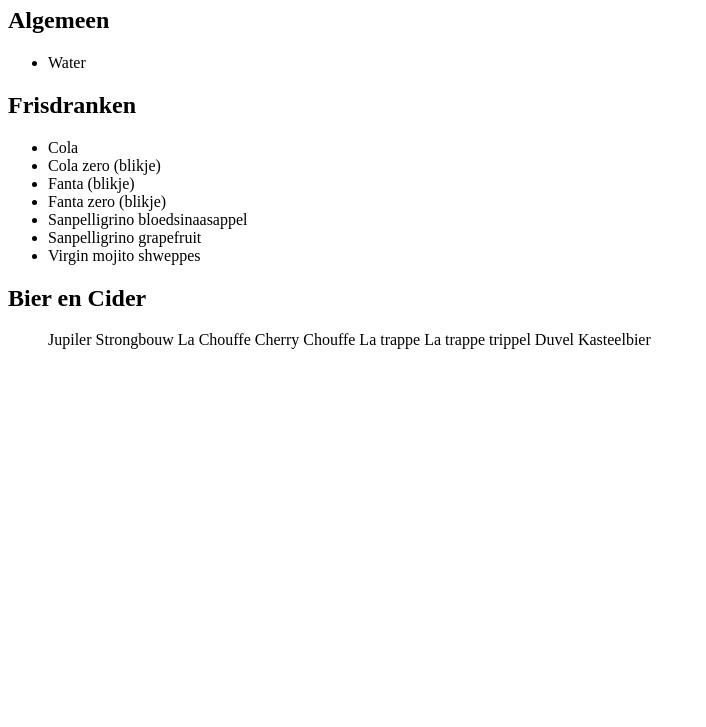
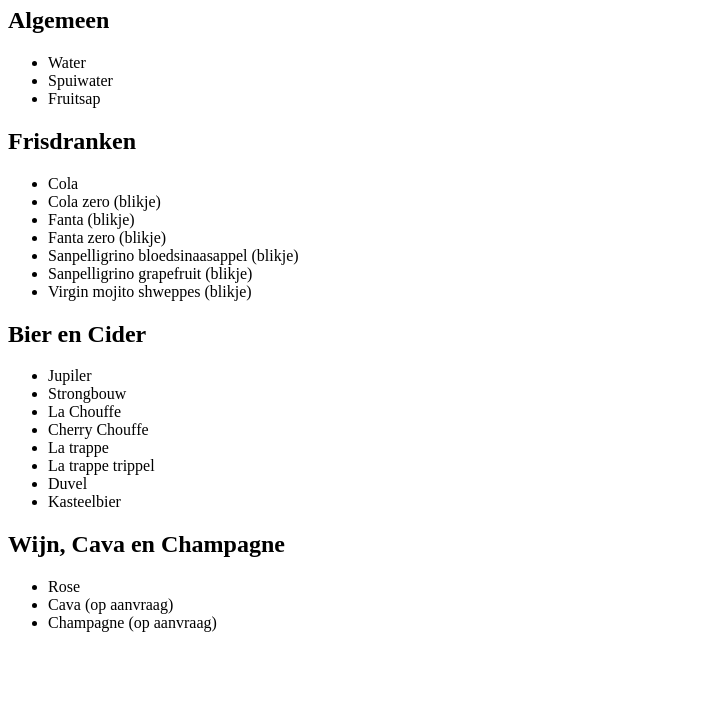
Before and after one commit to jonatanmichiels/jonatanmichiels.github.io, a plain HTML site: page index.html in a window 1280 px wide. Shown: the part 73-800 px from the top of the page, without its empty margins (0-706 px from the left). Drawn offline with Linux system fonts and the light colour scheme.

Commit message:
Update drankenkaart

```diff
--- a/index.html
+++ b/index.html
@@ -9,7 +9,7 @@
 
 <body>
   <main>
-    <h1>Drankenlijst</h1>
+    <h1>Drankenlijst birthday Charlotte</h1>
 
     <h2>
       Algemeen
@@ -17,6 +17,8 @@
 
     <ul>
       <li>Water</li>
+      <li>Spuiwater</li>
+      <li>Fruitsap</li>
     </ul>
 
     <h2>
@@ -28,9 +30,9 @@
       <li>Cola zero (blikje)</li>
       <li>Fanta (blikje)</li>
       <li>Fanta zero (blikje)</li>
-      <li>Sanpelligrino bloedsinaasappel</li>
-      <li>Sanpelligrino grapefruit</li>
-      <li>Virgin mojito shweppes</li>
+      <li>Sanpelligrino bloedsinaasappel (blikje)</li>
+      <li>Sanpelligrino grapefruit (blikje)</li>
+      <li>Virgin mojito shweppes (blikje)</li>
     </ul>
 
     <h2>
@@ -38,14 +40,22 @@
     </h2>
 
     <ul>
-      Jupiler
-      Strongbouw
-      La Chouffe
-      Cherry Chouffe
-      La trappe
-      La trappe trippel
-      Duvel
-      Kasteelbier
+      <li>Jupiler</li>
+      <li>Strongbouw</li>
+      <li>La Chouffe</li>
+      <li>Cherry Chouffe</li>
+      <li>La trappe</li>
+      <li>La trappe trippel</li>
+      <li>Duvel</li>
+      <li>Kasteelbier</li>
+    </ul>
+
+    <h2>Wijn, Cava en Champagne</h2>
+
+    <ul>
+      <li>Rose</li>
+      <li>Cava (op aanvraag)</li>
+      <li>Champagne (op aanvraag)</li>
     </ul>
   </main>
 </body>
```
